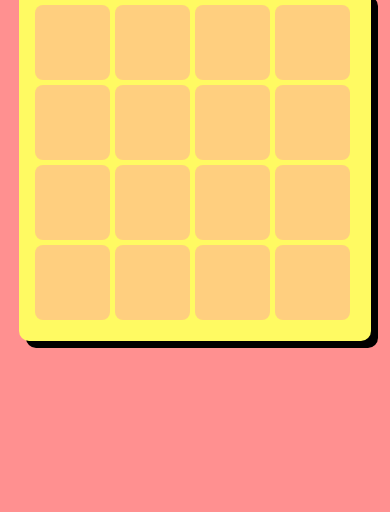
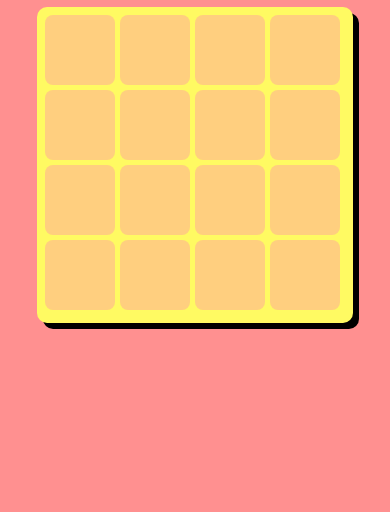
Before and after one commit to LucasBetoni/memoryGame, a website built with Vite: page index.html in a window 390 px wide. Shown: the part 340-852 px from the top of the page. Built offline with nearby package versions, Linux system fonts and the light colour scheme; a script that the page names is missing; a web font is replaced by a local one.

Commit message:
fix body width v2

```diff
--- a/index.css
+++ b/index.css
@@ -15,19 +15,19 @@ body {
     font-size: 17px !important;
   }
   .deck .card {
-    height: 75px !important;
-    width: 75px !important;
+    height: 70px !important;
+    width: 70px !important;
     margin: 0 5px 5px 0 !important;
     line-height: 65px !important;
     font-size: 0 !important;
     border-radius: 8px !important;
   }
   .deck {
-    width: 320px !important;
-    height: 320px !important;
-    padding: 16px !important;
+    width: 300px !important;
+    height: 300px !important;
+    padding: 8px !important;
     border-radius: 10px !important;
-    box-shadow: 7px 7px 0 0 #000000 !important;
+    box-shadow: 6px 6px 0 0 #000000 !important;
   }
 }
 body {
```
